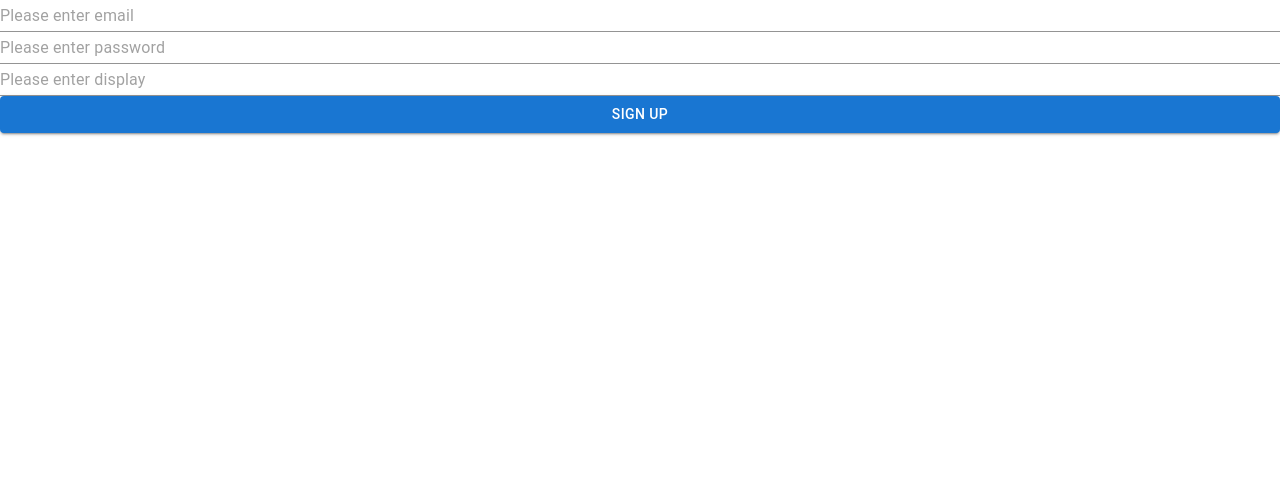
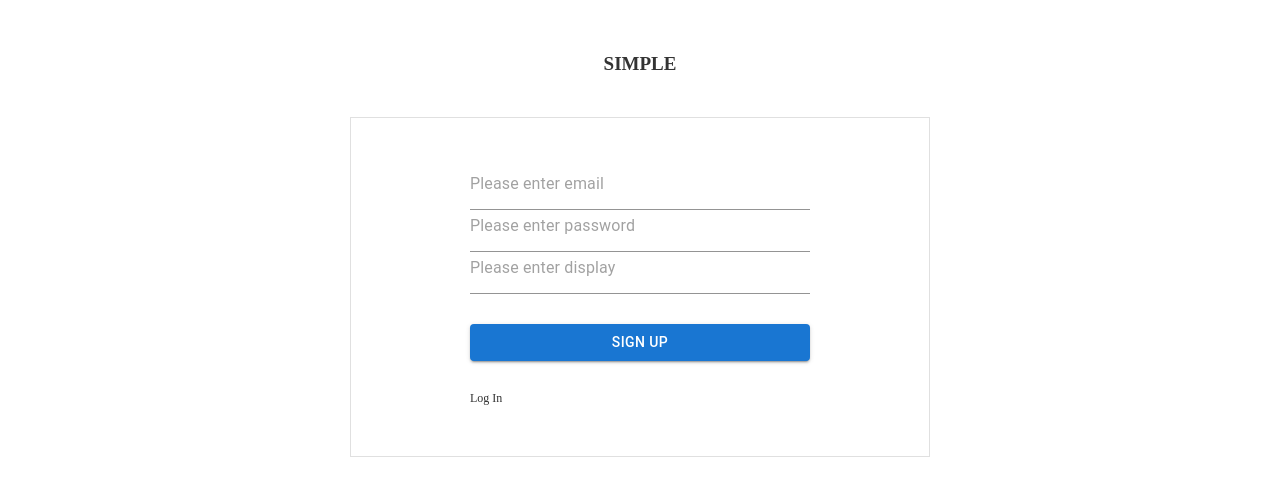
Before and after one commit to pearl0304/sns-project, a React (Create React App) app: page /#/signup in a window 1280 px wide. Shown: the top 496 px of the page. Built offline with nearby package versions, Linux system fonts and the light colour scheme; no server answers.

Commit message:
feat: modify css and setup Writer API

```diff
--- a/src/components/Navigation.tsx
+++ b/src/components/Navigation.tsx
@@ -15,7 +15,7 @@ export const Navigation = () => {
     <NavigationWrapper>
       <ul className={'tab-bar'}>
         <li>
-          <Link style={{ textDecoration: 'none', color: 'inherit' }} to={'/'}>
+          <Link style={{ textDecoration: 'none', color: 'inherit' }} to={'/feed'}>
             <img src={home} />
           </Link>
         </li>
--- a/src/css/User.styled.ts
+++ b/src/css/User.styled.ts
@@ -1,8 +1,54 @@
 import styled from "styled-components";
 
 export const UserWrapper = styled.div`
-  .user_input form {
+  .doc-title {
+    padding-top: 50px;
+    display: block;
+    width: 88px;
+    height: 27px;
+    margin: 0 auto;
+    background-size: 100px 80px;
+    font-size: 19px;
+    line-height: 27px;
+    text-align: center;
+    vertical-align: top;
+  }
+
+  .content-article {
+    box-sizing: border-box;
+    width: 580px;
+    height: 100%;
+    margin: 40px auto 42px;
+    padding: 0 69px;
+    border: 1px solid rgba(0, 0, 0, .12);
+    font-size: 12px;
+  }
+
+  .content-article > .cont-login {
+    word-wrap: break-word;
+    position: relative;
+    padding: 55px 0 50px;
+  }
+
+  .login-form {
+    padding: 50px;
+  }
+
+  .con-login form {
     display: flex;
     flex-direction: column;
   }
+  .con-login form input{
+    margin-bottom: 10px;
+  }
+
+  .con-login form button {
+    margin-top: 30px;
+    margin-bottom: 20px;
+  }
+
+
+  .cont-link {
+    margin-top: 10px;
+  }
 `;
--- /dev/null
+++ b/src/css/Write.styled.ts
@@ -0,0 +1,5 @@
+import styled from "styled-components";
+
+export const WriterWrapper = styled.div`
+    margin-top : 150px;
+`;
--- a/src/routes/Feed.tsx
+++ b/src/routes/Feed.tsx
@@ -1,5 +1,28 @@
 import React from 'react';
 
-export const Feed = () => {
-  return <></>;
+export const Feed = ({userInfo}: any) => {
+    return <>
+        <div className={'post'}>
+            <div className={'post-header'}>
+                <div className={'user-img'}></div>
+            </div>
+
+            <div className={'post-body'}>
+                <div className={'post-img'}>
+                    <div><img className="cover" src="http://placehold.it/500x500" alt="게시물이미지"/></div>
+                    <div><img className="cover" src="http://placehold.it/600x400" alt="게시물이미지"/></div>
+                    <div><img className="cover" src="http://placehold.it/750x300" alt="게시물이미지"/></div>
+                </div>
+
+                <div className={'post-txt'}>게시물 내용이 나오는 곳</div>
+                <span className={'more'}>더보기</span>
+                <ul className={'post-footer'}>
+                    <li className={'comment'}></li>
+                    <li className={'like'}></li>
+                </ul>
+            </div>
+
+
+        </div>
+    </>;
 };
--- a/src/routes/Login.tsx
+++ b/src/routes/Login.tsx
@@ -30,7 +30,7 @@ export const Login = () => {
                 // Signed in
                 const user = userCredential.user;
                 console.log('user', user);
-                // ...
+                document.location.href = '/feed'
             })
             .catch((error) => {
                 const errorCode = error.code;
@@ -42,17 +42,25 @@ export const Login = () => {
     const {email, password} = inputs;
 
     return <UserWrapper>
-        <div className={'user_input'}>
+        <div className={'doc-title'}>
+            <span><strong>SIMPLE</strong></span>
+        </div>
+        <article id={'mainContent'} className={'content-article'}>
+            <div className={'con-login'}>
+                <div className={'login-form'}>
                     <form onSubmit={onSubmit}>
                         <Input onChange={onChange} name={'email'} value={email} placeholder={'Enter your email'}
                                type={'email'}/>
-                <Input onChange={onChange} name={'password'} value={password} placeholder={'Enter your password'}
+                        <Input onChange={onChange} name={'password'} value={password}
+                               placeholder={'Enter your password'}
                                type={'password'}/>
                         <Button type={'submit'} variant="contained">Log In</Button>
                     </form>
-            <div>
+                    <div className={'cont-link'}>
                         <Link to={'/signup'} style={{textDecoration: 'none', color: 'inherit'}}>Not a member yet?</Link>
                     </div>
                 </div>
+            </div>
+        </article>
     </UserWrapper>
 }
--- a/src/routes/Router.tsx
+++ b/src/routes/Router.tsx
@@ -1,28 +1,31 @@
 import React from 'react';
-import { HashRouter as Router, Routes, Route } from 'react-router-dom';
+import {HashRouter as Router, Routes, Route} from 'react-router-dom';
 
 // COMPONENTS
-import { Login } from './Login';
-import { SignUp } from './SignUp';
-import { Feed } from './Feed';
-import { Header } from '../components/Header';
-import { Navigation } from '../components/Navigation';
+import {Login} from './Login';
+import {SignUp} from './SignUp';
+import {Feed} from './Feed';
+import {Header} from "../components/Header";
+import {Navigation} from "../components/Navigation";
+import {Write} from "./Write";
 
-export const AppRouter = ({ isLogin, userInfo }: any) => {
+
+export const AppRouter = ({isLogin, userInfo}: any) => {
     return (
         <Router>
-      {isLogin && <Header />}
-      {isLogin && <Navigation />}
+            {isLogin && <Header/>}
+            {isLogin && <Navigation/>}
             <Routes>
-        <>
-          <Route path={'/'} element={<Feed />}></Route>
-        </>
-        ) : (
-        <>
-          <Route path={'/login'} element={<Login />}></Route>
-          <Route path={'/signup'} element={<SignUp />}></Route>
-        </>
-        )
+                {isLogin ? (<>
+                        <Route path={'/feed'} element={<Feed userInfo={userInfo}/>}></Route>
+                        <Route path={'/write'} element={<Write userInfo={userInfo}/>}></Route>
+                    </>) :
+                    (<>
+                        <Route path={'/'} element={<Login/>}></Route>
+                        <Route path={'/signup'} element={<SignUp/>}></Route>
+                    </>)
+                }
+
             </Routes>
         </Router>
     );
--- a/src/routes/SignUp.tsx
+++ b/src/routes/SignUp.tsx
@@ -12,6 +12,7 @@ import {collection, addDoc} from "firebase/firestore";
 // Css
 import {UserWrapper} from "../css/User.styled";
 import {Button, Input} from "@mui/material";
+import {Link} from "react-router-dom";
 
 export const SignUp = () => {
     const firestore_path = 'users';
@@ -49,7 +50,12 @@ export const SignUp = () => {
 
 
     return <UserWrapper>
-        <div className={'user_input'}>
+        <div className={'doc-title'}>
+            <span><strong>SIMPLE</strong></span>
+        </div>
+        <article id={'mainContent'} className={'content-article'}>
+            <div className={'con-login'}>
+                <div className={'login-form'}>
                     <form onSubmit={onSubmit}>
                         <Input onChange={onChange} name={'email'} value={email} type={'email'}
                                placeholder={'Please enter email'} required={true}/>
@@ -61,6 +67,12 @@ export const SignUp = () => {
                                required={true}/>
                         <Button type={'submit'} variant="contained">Sign Up</Button>
                     </form>
+                    <div className={'cont-link'}>
+                        <Link to={'/'} style={{textDecoration: 'none', color: 'inherit'}}>Log In</Link>
                     </div>
+                </div>
+            </div>
+        </article>
+
     </UserWrapper>
 }
--- /dev/null
+++ b/src/routes/Write.tsx
@@ -0,0 +1,26 @@
+import React, {useState} from 'react';
+
+// CSS
+import {WriterWrapper} from "../css/Write.styled";
+import {Button, Input} from "@mui/material";
+
+// Interface
+import {PostInputInterface} from "../interfaces/post.interface";
+
+export const Write = ({userInfo}: any) => {
+    const [post, setPost] = useState<PostInputInterface>({
+        uid: "",
+        text: "",
+        photoURL: []
+    })
+    const [posts, setPosts] = useState<PostInputInterface[]>([]);
+    return <WriterWrapper>
+        <div>
+            <form>
+                <Input type={'file'}/>
+                <Input type={'text'}/>
+                <Button type={'submit'} variant="contained">Upload</Button>
+            </form>
+        </div>
+    </WriterWrapper>
+}
```
Also changed, not shown: src/interfaces/post.interface.ts (added, +13 -0 lines), 1 other file (tests, documents, lock files or other folders). Lines whose indentation alone changed are shown as unchanged.
